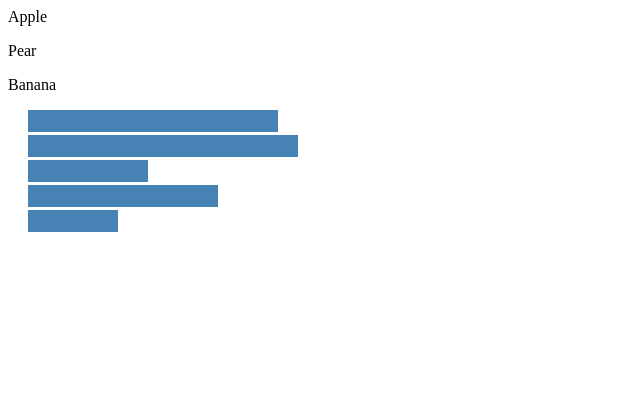
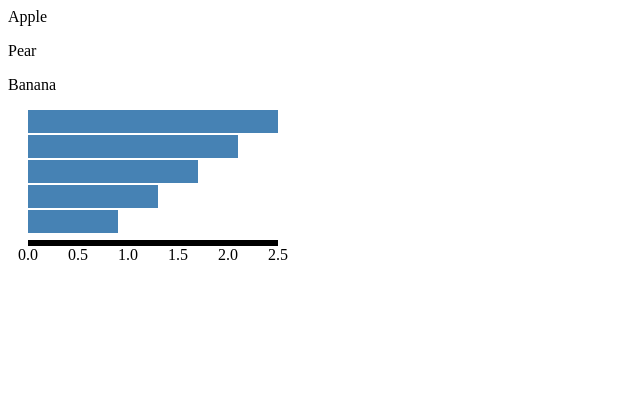
Before and after one commit to lvraikkonen/DailySportsTracker, a plain HTML site: page Visualization/index.html in a window 1280 px wide. Shown: the whole page, without its empty margins (0-640 px from the left). Drawn offline with nearby package versions, Linux system fonts and the light colour scheme.

Commit message:
my first bar chart using d3.js

```diff
--- a/Visualization/index.html
+++ b/Visualization/index.html
@@ -13,28 +13,44 @@
 
         <script src="http://d3js.org/d3.v3.min.js" charset="utf-8"></script>
         <script>
-            var width = 300;
-            var height = 300;
-            var dataset = [ 250 , 270 , 120 , 190 , 90 ];  //数据（表示矩形的宽度）
+            var width = 300; //画布宽度
+            var height = 300; //画布高度
 
-            var svg = d3.select("body")
-                        .append("svg")
-                        .attr("width", width)
-                        .attr("height", height);
-            var rectHeight = 25;
+            var svg = d3.select("body")         //选择文档中body元素
+                        .append("svg")          //添加一个svg元素
+                        .attr("width", width)   //设置宽度
+                        .attr("height", height);//设置高度
+
+            var dataset = [2.5, 2.1, 1.7, 1.3, 0.9];
+
+            //线性比例尺
+            var linear = d3.scale.linear()
+                           .domain([0, d3.max(dataset)]) //定义域
+                           .range([0, 250]);             //值域
+            var rectHeight = 25; //每个矩形所占像素高度
+
             svg.selectAll("rect")
-               .data(dataset)
+               .data(dataset)                //绑定dataset
                .enter()
-               .append("rect")
-               .attr("x", 20) //矩形左上角的 x 坐标
+               .append("rect")               //添加与dataset相对应的rect元素
+               .attr("x", 20)                //矩形左上角的 x 坐标
                .attr("y", function(d, i){
-                   return i * rectHeight;//矩形左上角的 y 坐标
+                   return i * rectHeight;    //矩形左上角的 y 坐标
                })
                .attr("width", function(d, i){
-                   return d;//矩形的宽度
+                   return linear(d);         //矩形宽度(按比例尺)
                })
-               .attr("height", rectHeight-3)//矩形的高度
+               .attr("height", rectHeight-2) //每个矩形高度
                .attr("fill", "steelblue");
+
+            var axis = d3.svg.axis()
+                         .scale(linear)     //指定比例尺
+                         .orient("bottom")  //指定刻度方向
+                         .ticks(7);         //指定刻度数量
+            svg.append("g")                              //添加分组元素
+               .attr("class", "axis")                    //
+               .attr("transform", "translate(20, 130)")
+               .call(axis);
 
         </script>
     </body>
```
Also changed, not shown: Visualization/hello_world.js (+30 -0 lines).
